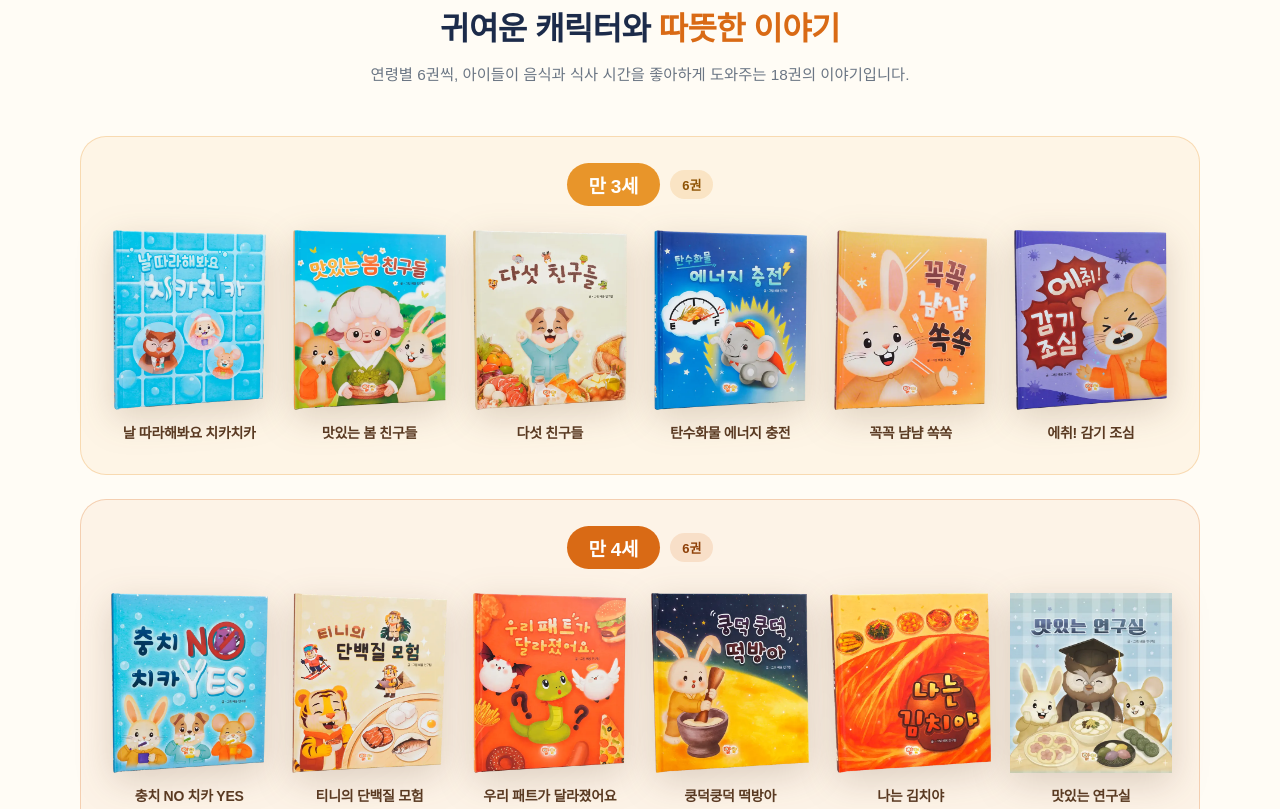
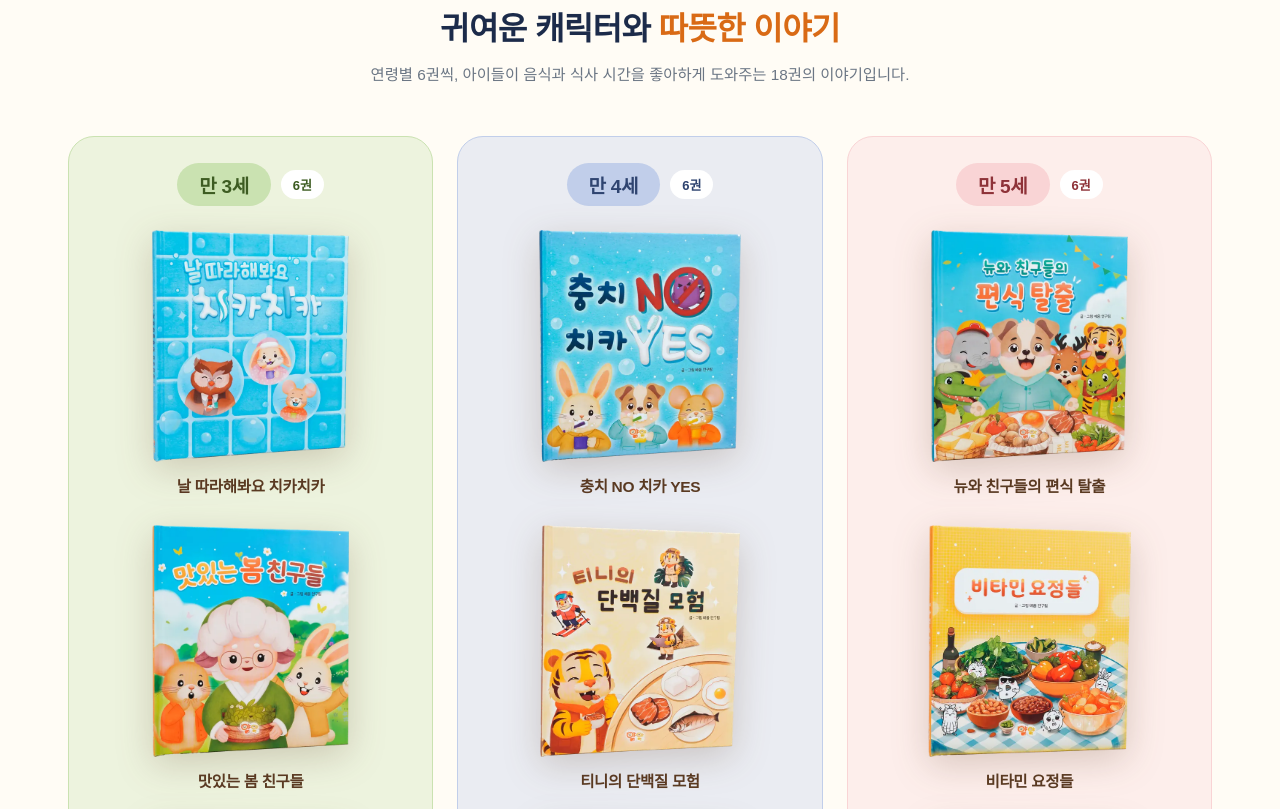
Before and after one commit to sysedit2/cielpia-play, a website: page yumyum.html in a window 1280 px wide. Shown: the part 738-1547 px from the top of the page. Drawn offline with Linux system fonts and the light colour scheme; a web font is replaced by a local one.

Commit message:
Lay the 얌얌 ages out as vertical columns in the client's colours
One column per age with its six books stacked vertically, tinted
#cae2b1 / #c1ceea / #f9d4d5. Collapses to stacked bands under 900px.

Co-Authored-By: Claude Opus 5 <noreply@anthropic.com>

```diff
--- a/yumyum.html
+++ b/yumyum.html
@@ -121,62 +121,67 @@
     font-size:clamp(15px,1.2vw,17px);
     line-height:1.8; color:var(--gray-600);
   }
-  /* ---------- AGE BANDS ---------- */
+  /* ---------- AGE COLUMNS ---------- */
+  /* one column per age; its six books stack vertically */
+  .age-cols{
+    display:grid;
+    grid-template-columns:repeat(3,1fr);
+    gap:24px;
+    max-width:1160px; margin:0 auto;
+    align-items:start;
+  }
   .age-band{
     border-radius:26px;
     border:1px solid;
-    padding:26px 26px 30px;
-    max-width:1120px; margin:0 auto;
+    padding:26px 24px 30px;
   }
-  .age-band + .age-band{margin-top:24px;}
   .band-head{
     display:flex; align-items:center; justify-content:center;
     gap:10px; margin-bottom:24px;
   }
   .age-chip{
-    font-size:19px; font-weight:800; color:#fff;
+    font-size:19px; font-weight:800;
     letter-spacing:-0.3px;
     padding:8px 22px; border-radius:999px;
   }
   .band-count{
     font-size:13px; font-weight:800;
+    background:#fff;
     padding:5px 12px; border-radius:999px;
   }
-  /* exactly six per band, so a fixed track count stays even */
   .book-grid{
-    display:grid;
-    grid-template-columns:repeat(6,1fr);
-    gap:22px 16px;
+    display:flex; flex-direction:column;
+    gap:26px;
   }
   .book{text-align:center;}
   .book-cover{
     display:flex; align-items:flex-end; justify-content:center;
-    height:180px;
-    margin-bottom:13px;
+    height:232px;
+    margin-bottom:14px;
   }
   .book-cover img{
     max-width:100%; max-height:100%;
     width:auto; height:auto;
-    filter:drop-shadow(0 10px 18px rgba(90,58,34,.20));
+    filter:drop-shadow(0 10px 18px rgba(90,58,34,.22));
     transition:transform .25s ease;
   }
   .book:hover .book-cover img{transform:translateY(-6px);}
   .book h3{
-    font-size:14px; font-weight:700;
+    font-size:15.5px; font-weight:700;
     color:var(--ink);
     line-height:1.45;
     letter-spacing:-0.3px;
   }
 
-  .a3{background:rgba(232,149,42,.07); border-color:rgba(232,149,42,.28);}
-  .a3 .age-chip{background:#e8952a;}
-  .a3 .band-count{background:rgba(232,149,42,.18); color:#8f5405;}
-  .a4{background:rgba(217,106,21,.06); border-color:rgba(217,106,21,.26);}
-  .a4 .age-chip{background:#d96a15;}
-  .a4 .band-count{background:rgba(217,106,21,.15); color:#8f4109;}
-  .a5{background:rgba(184,80,12,.05); border-color:rgba(184,80,12,.24);}
-  .a5 .age-chip{background:#b8500c;}
-  .a5 .band-count{background:rgba(184,80,12,.13); color:#843807;}
+  .a3{background:rgba(202,226,177,.34); border-color:#cae2b1;}
+  .a3 .age-chip{background:#cae2b1; color:#3d5c22;}
+  .a3 .band-count{color:#3d5c22;}
+  .a4{background:rgba(193,206,234,.34); border-color:#c1ceea;}
+  .a4 .age-chip{background:#c1ceea; color:#2f4470;}
+  .a4 .band-count{color:#2f4470;}
+  .a5{background:rgba(249,212,213,.34); border-color:#f9d4d5;}
+  .a5 .age-chip{background:#f9d4d5; color:#8e3238;}
+  .a5 .band-count{color:#8e3238;}
 
   footer{
     padding:28px 0 40px;
@@ -195,12 +200,16 @@
     /* narrow screens wrap on their own; forced breaks would strand short lines */
     .hero-lead br{display:none;}
     .hero-logo{max-width:360px;}
+    /* too narrow for three columns: stack the ages, books go three across */
+    .age-cols{grid-template-columns:1fr; gap:22px; max-width:640px;}
     .age-band{padding:22px 18px 26px; border-radius:20px;}
-    .book-grid{grid-template-columns:repeat(3,1fr); gap:22px 16px;}
+    .book-grid{display:grid; grid-template-columns:repeat(3,1fr); gap:22px 16px;}
     .book-cover{height:165px;}
+    .book h3{font-size:14px;}
     .books-band{padding:56px 0 70px;}
   }
   @media (max-width:560px){
+    .age-cols{max-width:360px;}
     .book-grid{grid-template-columns:repeat(2,1fr); gap:22px 14px;}
     .book-cover{height:170px;}
     .book h3{font-size:13.5px;}
@@ -239,6 +248,7 @@
       <h2 class="section-title">귀여운 캐릭터와 <em>따뜻한 이야기</em></h2>
       <p class="section-sub">연령별 6권씩, 아이들이 음식과 식사 시간을 좋아하게 도와주는 18권의 이야기입니다.</p>
     </div>
+    <div class="age-cols">
         <section class="age-band a3">
           <div class="band-head">
             <span class="age-chip">만 3세</span>
@@ -372,6 +382,7 @@
           </div>
         </section>
     </div>
+  </div>
 </section>
 
 <footer>
```
Lines whose indentation alone changed are shown as unchanged.
